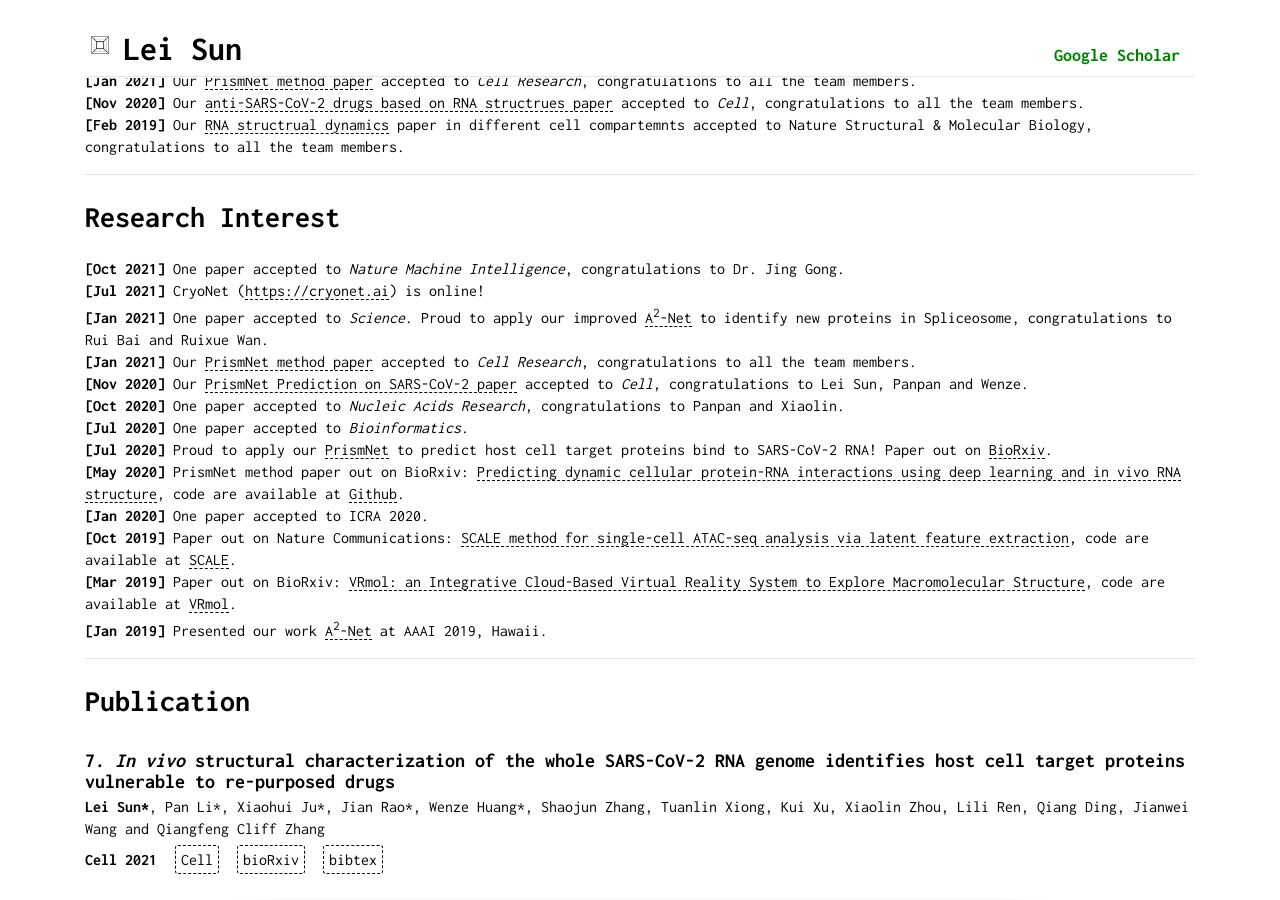
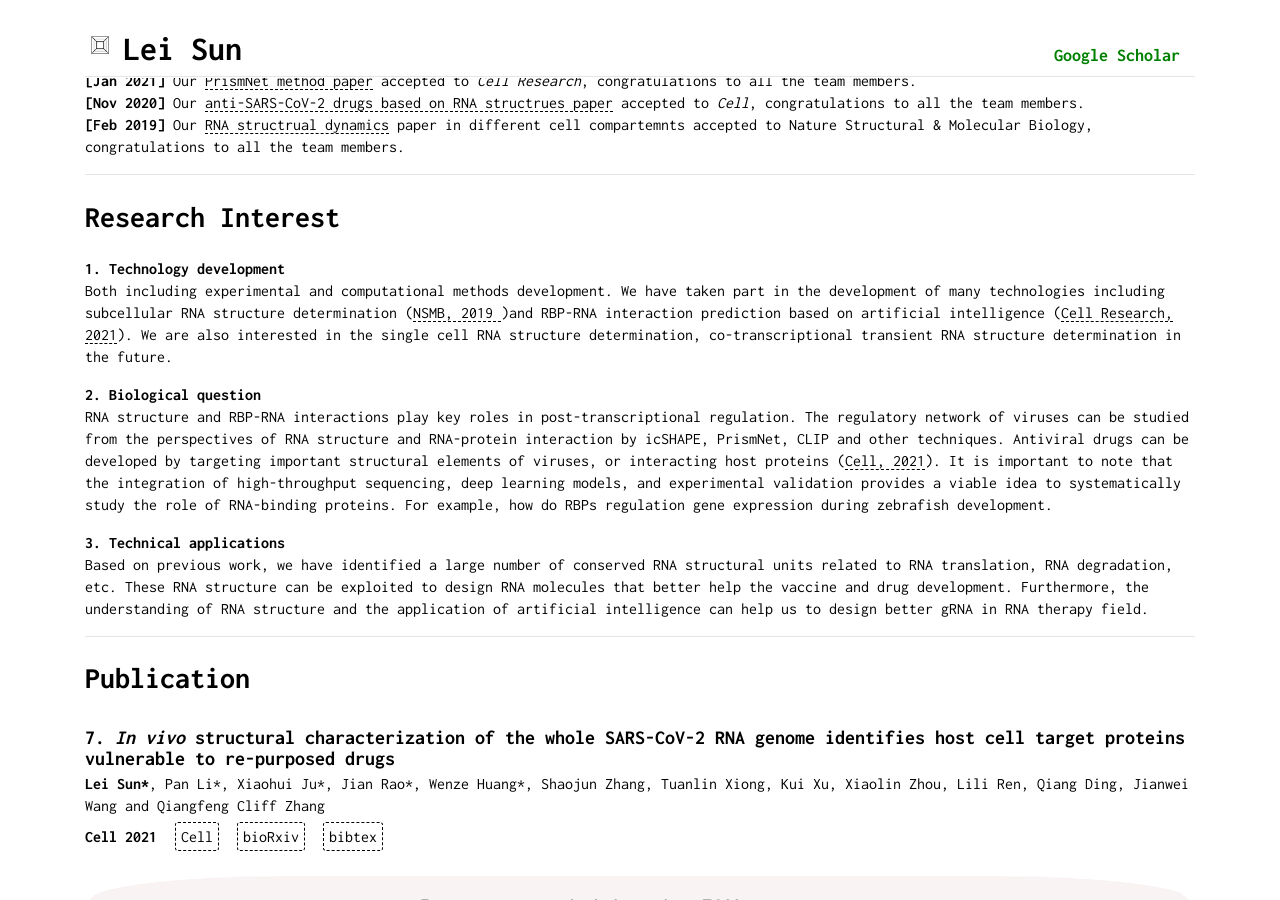
Before and after one commit to sunlei0227/sunlei0227.github.io, a Jekyll site: the page index.html, which Jekyll copies as it is, in a window 1280 px wide and 900 px high, scrolled down 544 px. Built offline with Jekyll 4.4.1, drawn with Linux system fonts in a browser that asks for light colours; comment, search, counter and statistics services are not loaded.

Commit message:
Update index.html

```diff
--- a/index.html
+++ b/index.html
@@ -189,25 +189,30 @@
             <h2>Research Interest</h2>
 
             <p>
-                <strong>[Oct 2021]</strong> One paper accepted to <i>Nature Machine Intelligence</i>, congratulations to Dr. Jing Gong.<br />
-                <strong>[Jul 2021]</strong> CryoNet (<a href="https://cryonet.ai">https://cryonet.ai</a>) is online!<br />
-                <strong>[Jan 2021]</strong> One paper accepted to <i>Science</i>. Proud to apply our improved <a href="https://aaai.org/ojs/index.php/AAAI/article/view/3918" target="_blank">A<sup>2</sup>-Net</a> to identify new proteins in Spliceosome,
-                congratulations to Rui Bai and Ruixue Wan.<br />
-                <strong>[Jan 2021]</strong> Our <a href="https://www.biorxiv.org/content/10.1101/2020.05.05.078774v1" target="_blank">PrismNet method paper</a> accepted to <i>Cell Research</i>, congratulations to all the team members.<br />
-                <strong>[Nov 2020]</strong> Our <a href="https://www.biorxiv.org/content/10.1101/2020.07.07.192732v1" target="_blank">PrismNet Prediction on SARS-CoV-2 paper</a> accepted to <i>Cell</i>, congratulations to Lei Sun, Panpan and Wenze.<br
-                />
-                <strong>[Oct 2020]</strong> One paper accepted to <i>Nucleic Acids Research</i>, congratulations to Panpan and Xiaolin.<br />
-                <strong>[Jul 2020]</strong> One paper accepted to <i>Bioinformatics</i>.<br />
-                <strong>[Jul 2020]</strong> Proud to apply our <a href="https://github.com/kuixu/PrismNet" target="_blank">PrismNet</a> to predict host cell target proteins bind to SARS-CoV-2 RNA! Paper out on <a href="https://www.biorxiv.org/content/10.1101/2020.07.07.192732v1">BioRxiv</a>.<br
-                />
-                <strong>[May 2020]</strong> PrismNet method paper out on BioRxiv: <a href="https://www.biorxiv.org/content/10.1101/2020.05.05.078774v1">Predicting dynamic cellular protein-RNA interactions using deep learning and in vivo RNA structure</a>,
-                code are available at <a href="https://github.com/kuixu/PrismNet">Github</a>.<br />
-                <strong>[Jan 2020]</strong> One paper accepted to ICRA 2020.<br />
-                <strong>[Oct 2019]</strong> Paper out on Nature Communications: <a href="https://www.nature.com/articles/s41467-019-12630-7">SCALE method for single-cell ATAC-seq analysis via latent feature extraction</a>, code are available at <a href="https://github.com/jsxlei/SCALE">SCALE</a>.
-                <br />
-                <strong>[Mar 2019]</strong> Paper out on BioRxiv: <a href="https://www.biorxiv.org/content/early/2019/03/27/589366.1">VRmol: an Integrative Cloud-Based Virtual Reality System to Explore Macromolecular Structure</a>, code are available
-                at <a href="https://github.com/kuixu/VRmol">VRmol</a>.<br />
-                <strong>[Jan 2019]</strong> Presented our work <a href="https://aaai.org/ojs/index.php/AAAI/article/view/3918">A<sup>2</sup>-Net</a> at AAAI 2019, Hawaii.<br />
+                <p>
+                <strong>1.	Technology development</strong> <br />
+                Both including experimental and computational methods development. We have taken part in the development of many
+                technologies including subcellular RNA structure determination (<a href="https://www.nature.com/articles/s41422-021-00476-y" target="_blank">NSMB, 2019 </a>)and RBP-RNA interaction prediction based
+                on artificial intelligence (<a href="https://www.nature.com/articles/s41422-021-00476-y" target="_blank">Cell Research, 2021</a>).
+                We are also interested in the single cell RNA structure determination, co-transcriptional transient RNA structure determination in the future.
+                </p>
+
+                <p>
+                <strong>2.	Biological question</strong> <br />
+                 RNA structure and RBP-RNA interactions play key roles in post-transcriptional regulation. The regulatory network of viruses can be studied from the perspectives
+                 of RNA structure and RNA-protein interaction by icSHAPE, PrismNet, CLIP and other techniques. Antiviral drugs can be developed by targeting important structural
+                 elements of viruses, or interacting host proteins (<a href="https://www.sciencedirect.com/science/article/pii/S0092867421001586?via%3Dihub" target="_blank">Cell, 2021</a>).
+                 It is important to note that the integration of high-throughput sequencing, deep learning models,
+                 and experimental validation provides a viable idea to systematically study the role of RNA-binding proteins. For example, how do RBPs regulation gene expression during zebrafish development.
+
+                </p>
+
+                <p>
+                <strong>3. Technical applications</strong> <br />
+                    Based on previous work, we have identified a large number of conserved RNA structural units related to RNA translation, RNA degradation, etc. These RNA structure can be exploited to design
+                    RNA molecules that better help the vaccine and drug development. Furthermore, the understanding of RNA structure and the application of artificial intelligence can help us to design better
+                    gRNA in RNA therapy field.
+                </p>
             </p>
             <hr />
 
```
